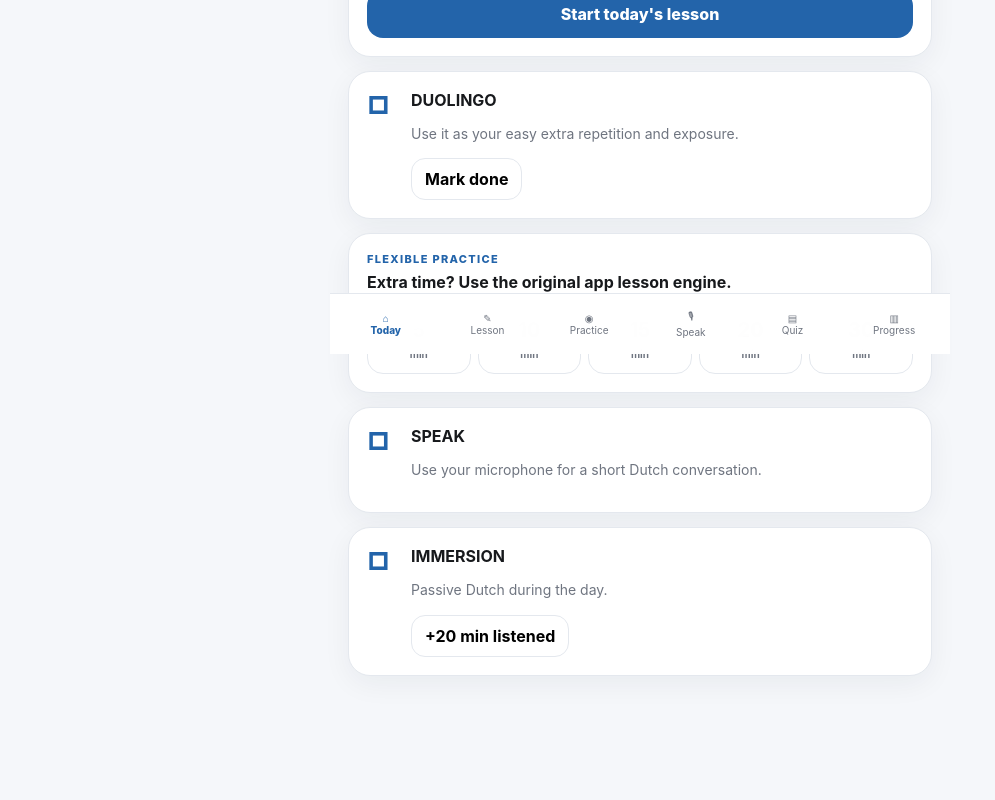
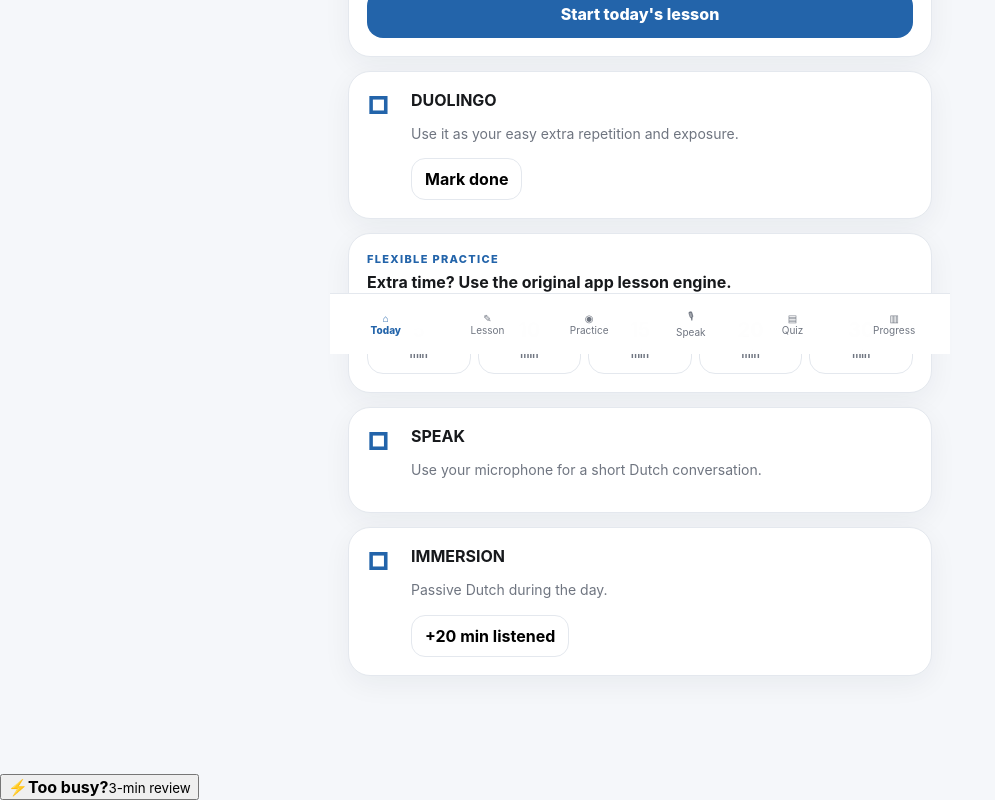
Before and after one commit to cchilton08/Language-app, a Next.js app: page / in a window 1280 px wide. Shown: the part 446-1246 px from the top of the page, without its empty margins (0-995 px from the left). Before the commit the page ends 1220 px from the top, so only its background shows below. Built offline with nearby package versions, Linux system fonts and the light colour scheme.

Commit message:
Wrap V8 with consistency rescue review

```diff
--- a/app/page.tsx
+++ b/app/page.tsx
@@ -1,5 +1,5 @@
-import DutchTutorV8 from "./DutchTutorV8";
+import DutchTutorV9 from "./DutchTutorV9";
 
 export default function Page() {
-  return <DutchTutorV8 />;
+  return <DutchTutorV9 />;
 }
```
